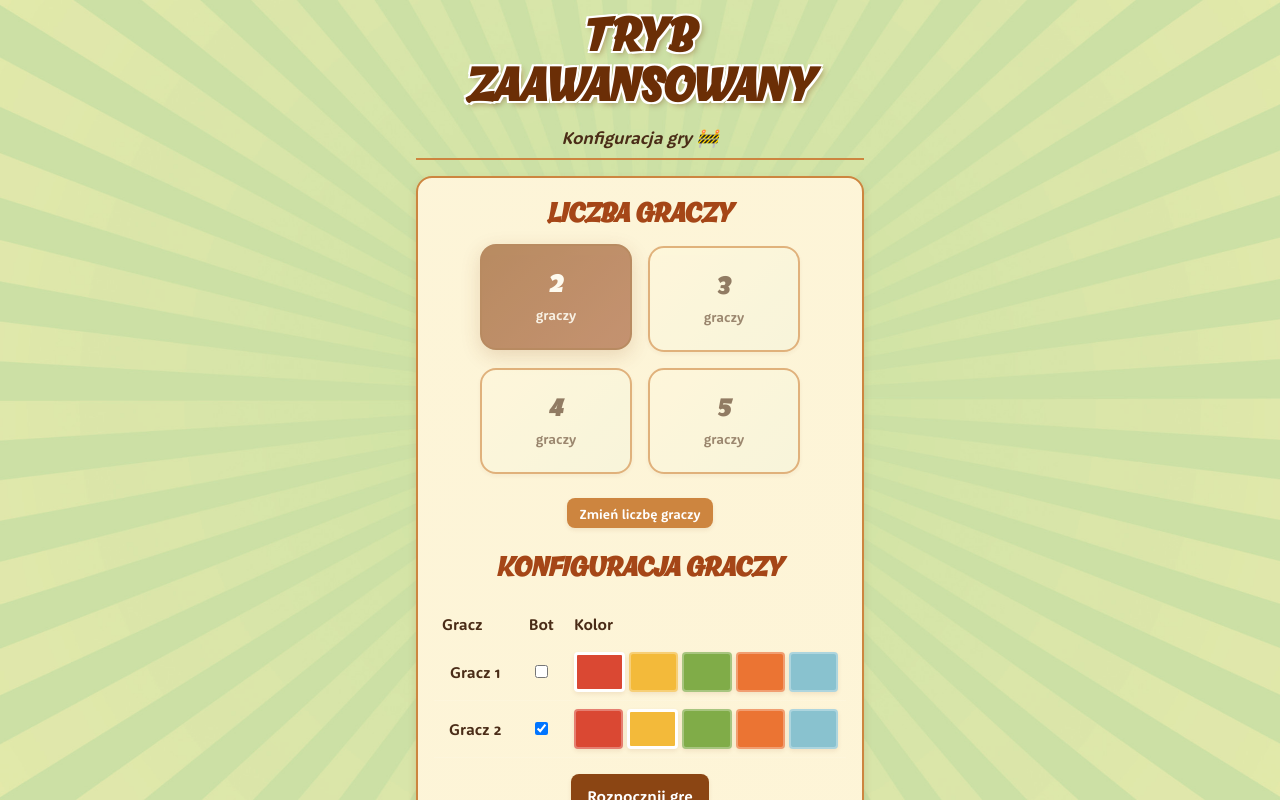
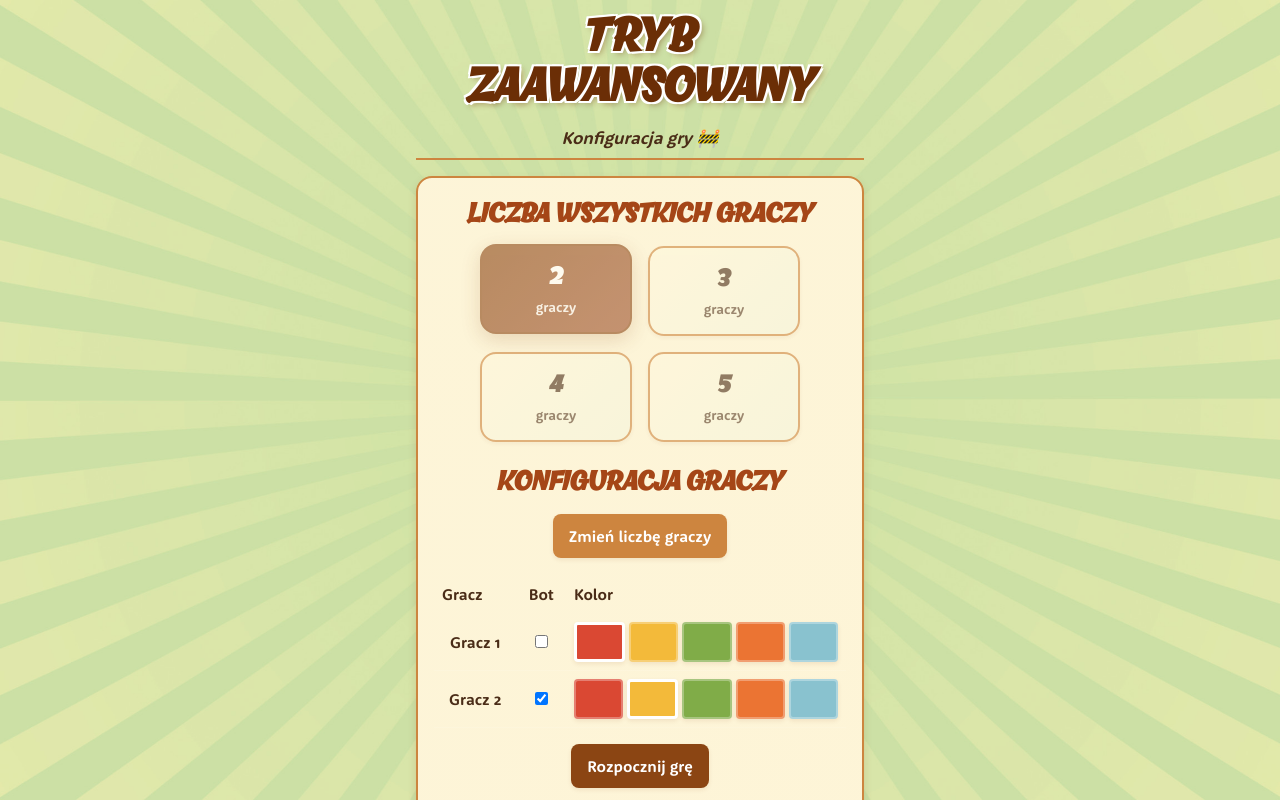
Before and after one commit to lukmarcus/spolka-zoo-bot-pomocnik, a React (Vite) app: page /spolka-zoo-bot-pomocnik/game-advanced in a window 1280 px wide. Both pictures are taken after a click on the button "Dalej". Shown: the top 800 px of the page. Built offline with nearby package versions, Linux system fonts and the light colour scheme.

Commit message:
styles  added to AdvancedGame

```diff
--- /dev/null
+++ b/src/components/game/AdvancedGame.module.css
@@ -0,0 +1,67 @@
+.changeCountButton {
+  text-align: center;
+  margin-bottom: 1rem;
+}
+
+.configTable {
+  width: 100%;
+  margin-bottom: 1rem;
+  border-collapse: collapse;
+}
+
+.configTable thead tr {
+  border-bottom: 1px solid var(--border-color);
+}
+
+.configTable th {
+  padding: 0.5rem;
+  text-align: left;
+}
+
+.configTable th.center {
+  text-align: center;
+}
+
+.configTable tbody tr {
+  border-bottom: 1px solid rgba(255, 255, 255, 0.1);
+}
+
+.configTable td {
+  padding: 0.5rem;
+}
+
+.configTable td.center {
+  text-align: center;
+}
+
+.colorButtons {
+  display: flex;
+  gap: 0.25rem;
+  flex-wrap: wrap;
+}
+
+.colorButton {
+  flex: 1 1 auto;
+  min-width: 40px;
+  height: 40px;
+  border-radius: 4px;
+  cursor: pointer;
+  transition: all 0.2s;
+  border: 2px solid rgba(255, 255, 255, 0.3);
+}
+
+.colorButton.selected {
+  border: 3px solid #fff;
+}
+
+.startGameButton {
+  display: flex;
+  gap: 0.5rem;
+  justify-content: center;
+}
+
+.continueButton {
+  display: flex;
+  gap: 0.5rem;
+  justify-content: center;
+}
--- a/src/components/game/AdvancedGame.tsx
+++ b/src/components/game/AdvancedGame.tsx
@@ -1,8 +1,10 @@
 import React, { useState } from "react";
 import { useNavigate } from "react-router-dom";
 import Layout from "@ui/Layout";
+import BottomControls from "@ui/BottomControls";
 import type { Player, PlayerColor } from "@lib/types";
-import styles from "@game/GameSetup.module.css";
+import setupStyles from "@game/GameSetup.module.css";
+import styles from "@game/AdvancedGame.module.css";
 
 const AVAILABLE_COLORS: PlayerColor[] = [
   "red",
@@ -72,55 +74,32 @@ const AdvancedGame: React.FC = () => {
         <section className="section">
           {/* Sekcja wyboru liczby graczy - zawsze widoczna */}
           <div style={{ marginBottom: isConfigured ? "1.5rem" : "0" }}>
-            <h2>LICZBA GRACZY</h2>
-            <div className={styles.botButtons}>
+            <h2>LICZBA WSZYSTKICH GRACZY</h2>
+            <div className={setupStyles.botButtons}>
               {[2, 3, 4, 5].map((count) => (
                 <button
                   key={count}
-                  className={`${styles.botOption} ${
-                    playerCount === count ? styles.selected : ""
+                  className={`${setupStyles.botOption} ${
+                    playerCount === count ? setupStyles.selected : ""
                   }`}
                   onClick={() => setPlayerCount(count)}
                   disabled={isConfigured}
                   style={{
                     opacity: isConfigured ? 0.6 : 1,
                     cursor: isConfigured ? "not-allowed" : "pointer",
+                    padding: "1rem",
                   }}
                 >
-                  <span className={styles.botNumber}>{count}</span>
-                  <span className={styles.botLabel}>
-                    {count === 2
-                      ? "graczy"
-                      : count === 3 || count === 4
-                      ? "graczy"
-                      : "graczy"}
-                  </span>
+                  <span className={setupStyles.botNumber}>{count}</span>
+                  <span className={setupStyles.botLabel}>graczy</span>
                 </button>
               ))}
             </div>
 
             {!isConfigured && (
-              <div
-                style={{
-                  display: "flex",
-                  gap: "0.5rem",
-                  justifyContent: "center",
-                }}
-              >
+              <div className={styles.continueButton}>
                 <button className="btn-primary" onClick={handleConfirmCount}>
                   Dalej
-                </button>
-              </div>
-            )}
-
-            {isConfigured && (
-              <div style={{ textAlign: "center" }}>
-                <button
-                  className="btn-secondary"
-                  onClick={handleChangeCount}
-                  style={{ fontSize: "0.85rem", padding: "0.4rem 0.8rem" }}
-                >
-                  Zmień liczbę graczy
                 </button>
               </div>
             )}
@@ -129,39 +108,27 @@ const AdvancedGame: React.FC = () => {
           {/* Sekcja konfiguracji graczy - pokazuje się po kliknięciu Dalej */}
           {isConfigured && (
             <>
-              <h2 style={{ marginBottom: "1rem" }}>KONFIGURACJA GRACZY</h2>
-              <table
-                style={{
-                  width: "100%",
-                  marginBottom: "1rem",
-                  borderCollapse: "collapse",
-                }}
-              >
+              <h2>KONFIGURACJA GRACZY</h2>
+              <div className={styles.changeCountButton}>
+                <button className="btn-secondary" onClick={handleChangeCount}>
+                  Zmień liczbę graczy
+                </button>
+              </div>
+              <table className={styles.configTable}>
                 <thead>
-                  <tr style={{ borderBottom: "1px solid var(--border-color)" }}>
-                    <th style={{ padding: "0.5rem", textAlign: "left" }}>
-                      Gracz
-                    </th>
-                    <th style={{ padding: "0.5rem", textAlign: "center" }}>
-                      Bot
-                    </th>
-                    <th style={{ padding: "0.5rem", textAlign: "left" }}>
-                      Kolor
-                    </th>
+                  <tr>
+                    <th>Gracz</th>
+                    <th className={styles.center}>Bot</th>
+                    <th>Kolor</th>
                   </tr>
                 </thead>
                 <tbody>
                   {players.map((player) => (
-                    <tr
-                      key={player.id}
-                      style={{
-                        borderBottom: "1px solid rgba(255,255,255,0.1)",
-                      }}
-                    >
-                      <td style={{ padding: "0.5rem" }}>
+                    <tr key={player.id}>
+                      <td>
                         <strong>Gracz {player.id}</strong>
                       </td>
-                      <td style={{ padding: "0.5rem", textAlign: "center" }}>
+                      <td className={styles.center}>
                         <input
                           type="checkbox"
                           checked={player.isBot}
@@ -169,32 +136,19 @@ const AdvancedGame: React.FC = () => {
                           style={{ cursor: "pointer" }}
                         />
                       </td>
-                      <td style={{ padding: "0.5rem" }}>
-                        <div
-                          style={{
-                            display: "flex",
-                            gap: "0.25rem",
-                            flexWrap: "wrap",
-                          }}
-                        >
+                      <td>
+                        <div className={styles.colorButtons}>
                           {AVAILABLE_COLORS.map((color) => (
                             <button
                               key={color}
+                              className={`${styles.colorButton} ${
+                                player.color === color ? styles.selected : ""
+                              }`}
                               onClick={() =>
                                 handleColorChange(player.id, color)
                               }
                               style={{
-                                flex: "1 1 auto",
-                                minWidth: "40px",
-                                height: "40px",
                                 backgroundColor: COLOR_BACKGROUNDS[color],
-                                border:
-                                  player.color === color
-                                    ? "3px solid #fff"
-                                    : "2px solid rgba(255,255,255,0.3)",
-                                borderRadius: "4px",
-                                cursor: "pointer",
-                                transition: "all 0.2s",
                               }}
                             />
                           ))}
@@ -205,13 +159,7 @@ const AdvancedGame: React.FC = () => {
                 </tbody>
               </table>
 
-              <div
-                style={{
-                  display: "flex",
-                  gap: "0.5rem",
-                  justifyContent: "center",
-                }}
-              >
+              <div className={styles.startGameButton}>
                 <button className="btn-primary" onClick={handleStartGame}>
                   Rozpocznij grę
                 </button>
@@ -221,9 +169,7 @@ const AdvancedGame: React.FC = () => {
         </section>
       </div>
 
-      <button className="btn-secondary" onClick={() => navigate("/")}>
-        Powrót do menu
-      </button>
+      <BottomControls onBackClick={() => navigate("/")} />
     </Layout>
   );
 };
```
